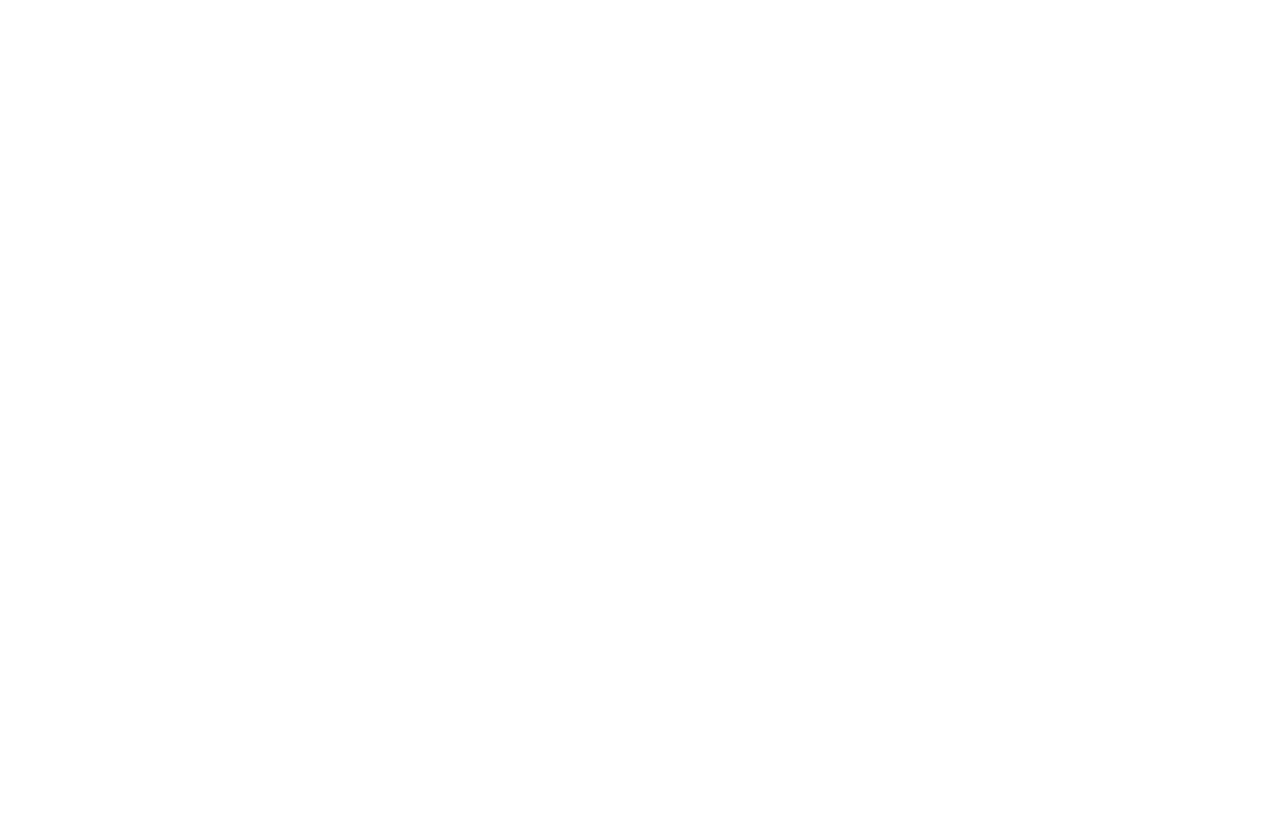
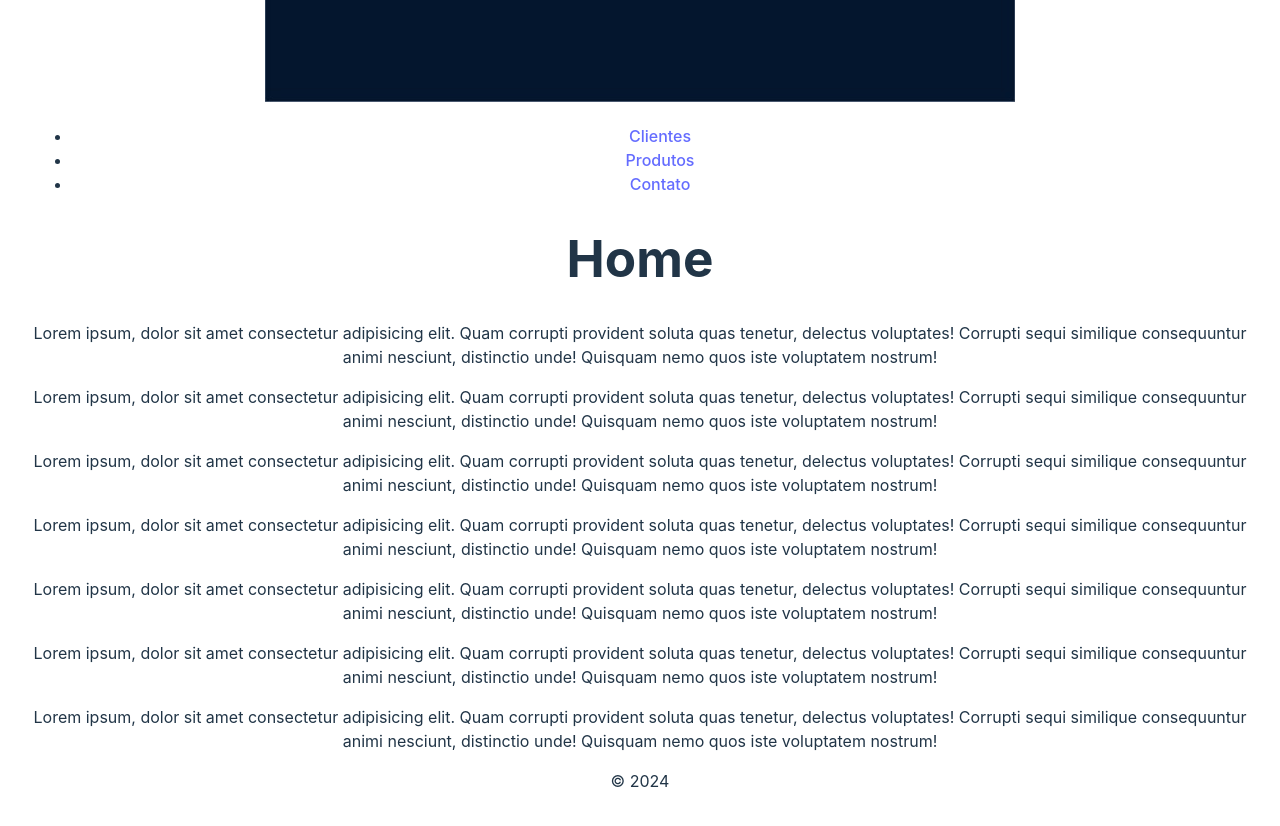
Before and after one commit to kaiquemedeiro/projeto-danilo-oliveira-representacoes, a React (Vite) app: page / in a window 1280 px wide. Shown: the part 680-1506 px from the top of the page. Before the commit the page ends 800 px from the top, so only its background shows below. Built offline with nearby package versions, Linux system fonts and the light colour scheme.

Commit message:
ajuste de layout, criação de efeito para click no contact ir pro footer

```diff
--- a/src/App.tsx
+++ b/src/App.tsx
@@ -1,6 +1,7 @@
 import { Route, Routes } from 'react-router-dom';
 import Home from './pages/Home';
 import Clients from './pages/Clients';
+import Layout from './components/Layout';
 import './App.css'
 
 function App() {
@@ -8,8 +9,10 @@
   return (
     <>
       <Routes>
-        <Route path="/" element={<Home />} />
-        <Route path="/about" element={<Clients />} />
+        <Route path="/" element={<Layout />}>
+          <Route index element={<Home />} />
+          <Route path="/clients" element={<Clients />} />
+        </Route>
       </Routes>
     </>
   )
--- a/src/components/Footer.tsx
+++ b/src/components/Footer.tsx
@@ -1,6 +1,6 @@
 export default function Footer() {
   return (
-    <footer>
+    <footer id="footer">
       <p>© 2024</p>
     </footer>
   )
--- a/src/components/Header.tsx
+++ b/src/components/Header.tsx
@@ -1,16 +1,25 @@
-import logoHeader from '../assets/logo-header.png';
+import logo from '../images/LogoHeader.png'
 
 export default function Header() {
+
+  const scrollToFooter = () => {
+    const navFooter = document.getElementById('footer');
+    navFooter?.scrollIntoView({ behavior: 'smooth' });
+  }
+
   return (
     <header>
-      <img src={ logoHeader } alt="Logo Danilo Oliveira" />
+      <img src={ logo } alt="Logo Danilo Oliveira" />
       <nav>
         <ul>
           <li>
-            <a href="/">Home</a>
+            <a href="/">Clientes</a>
           </li>
           <li>
-            <a href="/about">About</a>
+            <a href="/about">Produtos</a>
+          </li>
+          <li>
+            <a onClick={ scrollToFooter }>Contato</a>
           </li>
         </ul>
       </nav>
--- a/src/components/Layout.tsx
+++ b/src/components/Layout.tsx
@@ -1,13 +1,13 @@
+import { Outlet } from 'react-router-dom';
 import Footer from "./Footer";
 import Header from "./Header";
 
-type LayoutProps = { children: React.ReactNode };
 
-export default function Layout({ children }: LayoutProps) {
+export default function Layout() {
   return (
     <div>
       <Header />
-        {children}
+      <Outlet />
       <Footer />
     </div>
   );
--- a/src/pages/Home.tsx
+++ b/src/pages/Home.tsx
@@ -2,6 +2,14 @@
   return (
     <div>
       <h1>Home</h1>
+      <p>Lorem ipsum, dolor sit amet consectetur adipisicing elit. Quam corrupti provident soluta quas tenetur, delectus voluptates! Corrupti sequi similique consequuntur animi nesciunt, distinctio unde! Quisquam nemo quos iste voluptatem nostrum!</p>
+      <p>Lorem ipsum, dolor sit amet consectetur adipisicing elit. Quam corrupti provident soluta quas tenetur, delectus voluptates! Corrupti sequi similique consequuntur animi nesciunt, distinctio unde! Quisquam nemo quos iste voluptatem nostrum!</p>
+      <p>Lorem ipsum, dolor sit amet consectetur adipisicing elit. Quam corrupti provident soluta quas tenetur, delectus voluptates! Corrupti sequi similique consequuntur animi nesciunt, distinctio unde! Quisquam nemo quos iste voluptatem nostrum!</p>
+      <p>Lorem ipsum, dolor sit amet consectetur adipisicing elit. Quam corrupti provident soluta quas tenetur, delectus voluptates! Corrupti sequi similique consequuntur animi nesciunt, distinctio unde! Quisquam nemo quos iste voluptatem nostrum!</p>
+      <p>Lorem ipsum, dolor sit amet consectetur adipisicing elit. Quam corrupti provident soluta quas tenetur, delectus voluptates! Corrupti sequi similique consequuntur animi nesciunt, distinctio unde! Quisquam nemo quos iste voluptatem nostrum!</p>
+      <p>Lorem ipsum, dolor sit amet consectetur adipisicing elit. Quam corrupti provident soluta quas tenetur, delectus voluptates! Corrupti sequi similique consequuntur animi nesciunt, distinctio unde! Quisquam nemo quos iste voluptatem nostrum!</p>
+      <p>Lorem ipsum, dolor sit amet consectetur adipisicing elit. Quam corrupti provident soluta quas tenetur, delectus voluptates! Corrupti sequi similique consequuntur animi nesciunt, distinctio unde! Quisquam nemo quos iste voluptatem nostrum!</p>
+
     </div>
   );
 }
```
